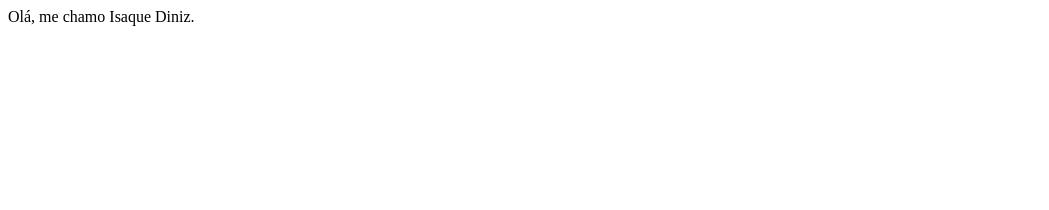
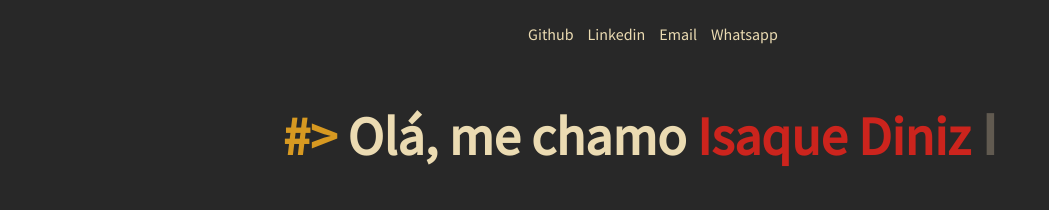
Before and after one commit to isaquetdiniz/site, a plain HTML site: page index.html in a window 1280 px wide. Shown: the whole page, without its empty margins (0-1049 px from the left). Drawn offline with Linux system fonts and the light colour scheme.

Commit message:
feat: add gruvbox theme and social informations

```diff
--- a/index.html
+++ b/index.html
@@ -4,9 +4,41 @@
     <meta charset="UTF-8">
     <meta http-equiv="X-UA-Compatible" content="IE=edge">
     <meta name="viewport" content="width=device-width, initial-scale=1.0">
-    <title>Isaque Diniz</title>
+    <link rel="stylesheet" type="text/css" href="styles.css">
+    <link rel="preconnect" href="https://fonts.googleapis.com">
+    <link rel="preconnect" href="https://fonts.gstatic.com" crossorigin>
+    <link href="https://fonts.googleapis.com/css2?family=Source+Sans+Pro&display=swap" rel="stylesheet">
 </head>
 <body>
-    <div>Olá, me chamo Isaque Diniz.</div>
+    <header>
+        <nav>
+            <ul id="links">
+                <a href="http://" target="_blank" rel="noopener noreferrer"></a>
+                <li>
+                    <a href="http://github.com/isaquetdiniz" target="_blank" rel="noopener noreferrer">Github</a>
+                </li>
+                <li>
+                    <a href="https://www.linkedin.com/in/isaque-diniz-a9460119b/" target="_blank" rel="noopener noreferrer">Linkedin</a>
+                </li>
+                <li>
+                    <a href="mailto:isaquetkz@gmail.com" target="_blank" rel="noopener noreferrer">Email</a>
+                </li>
+                <li>
+                    <a href="https://api.whatsapp.com/send/?phone=5581982218902&text&app_absent=0" target="_blank" rel="noopener noreferrer">Whatsapp</a>
+                </li>
+            </ul>
+        </nav>
+    </header>
+
+    <main>
+        <h1>
+            <span class="arrow">#></span>
+            Olá, me chamo
+            <span class="name">Isaque Diniz</span>
+            <span class="cursor">I</span>
+        </h1>
+    </main>
+
+    <footer></footer>
 </body>
 </html>
--- /dev/null
+++ b/styles.css
@@ -0,0 +1,82 @@
+:root {
+    --bg: #282828;
+
+    --red: #cc241d;
+    --green: #98971a;
+    --yellow: #d79921;
+    --blue: #458588;
+    --purple: #b16286;
+    --aqua: #689d6a;
+    --gray: #a89984;
+    --orange: #d65d0e;
+    --fg: #ebdbb2;
+}
+
+body {
+    background-color: var(--bg);
+    display: flex;
+    flex-direction: column;
+}
+
+ul {
+    display: flex;
+    justify-content: center;
+}
+
+ul li {
+    list-style-type: none;
+    padding-right: 14px;
+}
+
+main {
+    display: flex;
+    flex-direction: row;
+    justify-content: center;
+    align-items: center;
+}
+
+a {
+    font-family: 'Source Sans Pro', sans-serif;
+    font-size: 16px;
+
+    color: var(--fg);
+
+    text-decoration: none;
+}
+
+a:hover {
+    color: var(--red);
+}
+
+h1 {
+    font-family: 'Source Sans Pro', sans-serif;
+    font-size: 54px;
+
+    color: var(--fg);
+}
+
+.arrow {
+    color: var(--yellow);
+}
+
+.name {
+    color: var(--red);
+}
+
+@keyframes cursor {
+    0% { opacity: 1; }
+    50% { opacity: 0.5; }
+    100% { opacity: 0; }
+}
+
+.cursor {
+  font-size: 60px;
+
+  color: var(--gray);
+
+  -webkit-animation: cursor .9s linear infinite;
+  -moz-animation: cursor .9s linear infinite;
+  -ms-animation: cursor .9s linear infinite;
+  -o-animation: cursor .9s linear infinite;
+  animation: cursor .9s linear infinite;
+}
```
